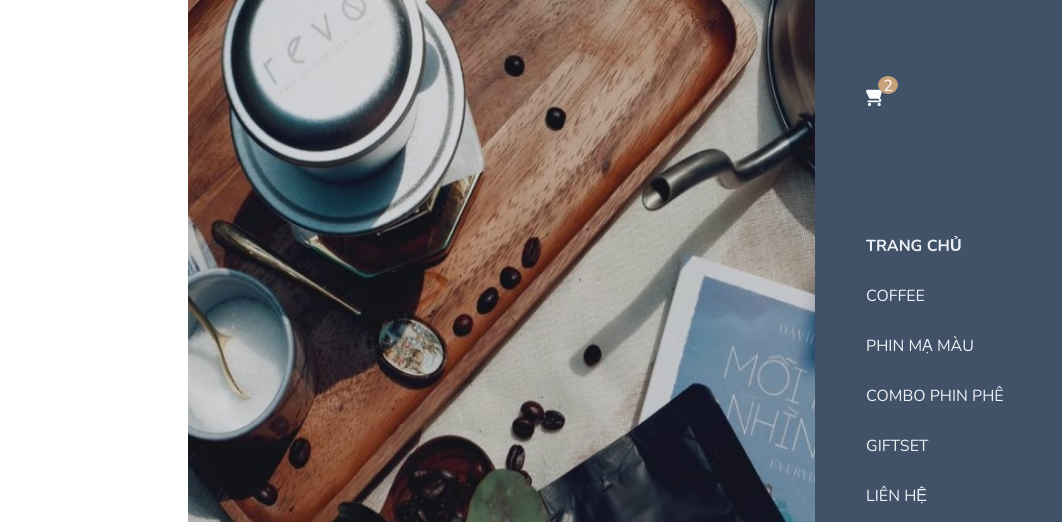
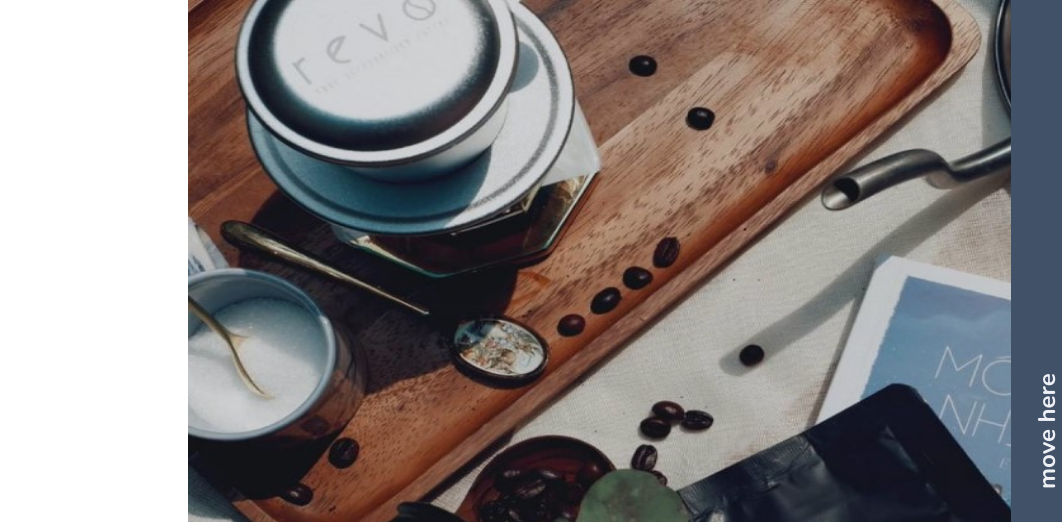
Before and after one commit to MadNake/revo, a plain HTML site: page index.html in a window 1280 px wide. Shown: the top 522 px of the page, 218-1280 px from the left. Drawn offline with nearby package versions, Linux system fonts and the light colour scheme.

Commit message:
added transition to site-nav

```diff
--- a/index.html
+++ b/index.html
@@ -24,9 +24,13 @@
         <img class="main-header__video" src="img/video-prev.jpg" alt="">
 
         <div class="wrapper nav-wrapper">
+          <p class="naw-wrapper__move">move here</p>
+          <div class="nav-wrapper__hover-container">
             <nav class="main-header__user-nav user-nav">
               <ul class="user-nav__list">
-              <li class="user-nav__item shopping-cart"><img src="img/shopping-cart.svg" alt="shopping-cart"></li>
+                <a class="shopping-cart" href="#">
+                  <li class="user-nav__item "><img src="img/shopping-cart.svg" alt="shopping-cart"></li>
+                </a>
               </ul>
             </nav>
             <nav class="main-header__site-nav site-nav">
@@ -41,6 +45,7 @@
             </nav>
           </div>
         </div>
+      </div>
     </header>
   </body>
 </html>
--- a/scss/style.scss
+++ b/scss/style.scss
@@ -25,6 +25,7 @@
 body {
   font-family: 'Nunito', sans-serif;
   @include fonts(300,16px,20px);
+
 }
 
 h1,h2,h3,h4,h5,h6 {
@@ -95,6 +96,29 @@ img {
     background-color: #415167;
     color: #EDF0F5;
     padding: 11vh 0 0 4vw;
+    transition: all 0.5s ease;
+    position: absolute;
+    right: 0;
+    height: 100vh;
+      .naw-wrapper__move {
+        @extend %title;
+        display: none;
+        margin: 0;
+        position: absolute;
+        transform: rotate(-90deg);
+        left: -3vw;
+        top: 50vh;
+        width: 150px;
+      }
+      &:not(:hover) {
+        width: 0.01vw;
+          .nav-wrapper__hover-container {
+            display: none;
+          }
+          .naw-wrapper__move {
+            display: block;
+          }
+      }
       .user-nav__list {
         display: flex;
         gap: 25px;
@@ -111,6 +135,9 @@ img {
   }
 }
 
+
+
+
 .shopping-cart {
   position: relative;
     &:after {
```
Also changed, not shown: css/style.css. Lines whose indentation alone changed are shown as unchanged.
